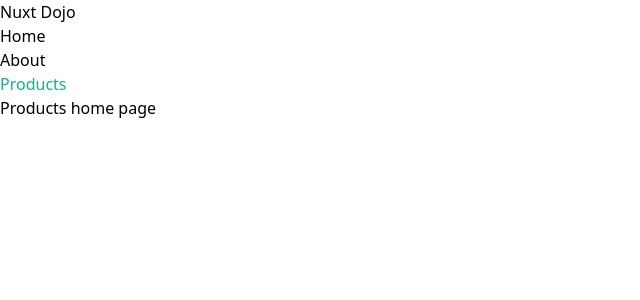
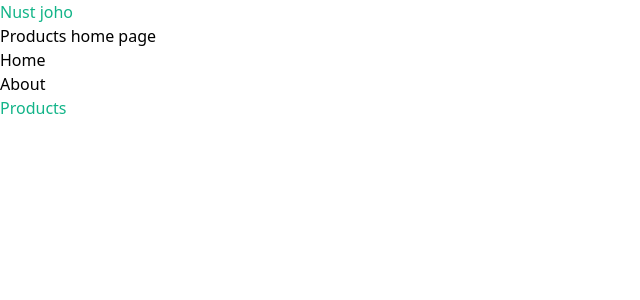
Before and after one commit to ibrahimzahir/nuxt-projects, a Nuxt app: page /products in a window 1280 px wide. Shown: the top 300 px of the page, without its empty margins (0-640 px from the left). Built offline with nearby package versions, Linux system fonts and the light colour scheme.

Commit message:
lesson 3

```diff
--- a/layouts/default.vue
+++ b/layouts/default.vue
@@ -1,5 +1,6 @@
 <template>
-    <header>
+    <div>
+        <header>
         <nav>
             <NuxtLink to="/">Nuxt Dojo</NuxtLink>
             <ul>
@@ -16,6 +17,7 @@
             </ul>
         </nav>
     </header>
+    </div>
     <div>
         <slot />
     </div>
--- a/layouts/products.vue
+++ b/layouts/products.vue
@@ -8,8 +8,6 @@
         <slot />
     </div>
     <footer>
-        <nav>
-            <NuxtLink to="/">Nuxt Dojo</NuxtLink>
         <ul>
             <li>
                 <NuxtLink to="/">Home</NuxtLink>
@@ -22,7 +20,6 @@
                 <NuxtLink to="/products">Products</NuxtLink>
             </li>
         </ul>
-        </nav>
     </footer>
 </template>
 
--- a/pages/products/[id].vue
+++ b/pages/products/[id].vue
@@ -7,4 +7,7 @@
 <script setup>
 const {id} = useRoute().params
 
+definePageMeta({
+        layout: 'products'
+    })
 </script>
--- a/pages/products/index.vue
+++ b/pages/products/index.vue
@@ -3,5 +3,10 @@
 </template>
 
 <script setup>
+    definePageMeta({
+        layout: 'products'
+    })
+</script>
 
-</script>
+<style scoped>
+</style>
```
Lines whose indentation alone changed are shown as unchanged.
